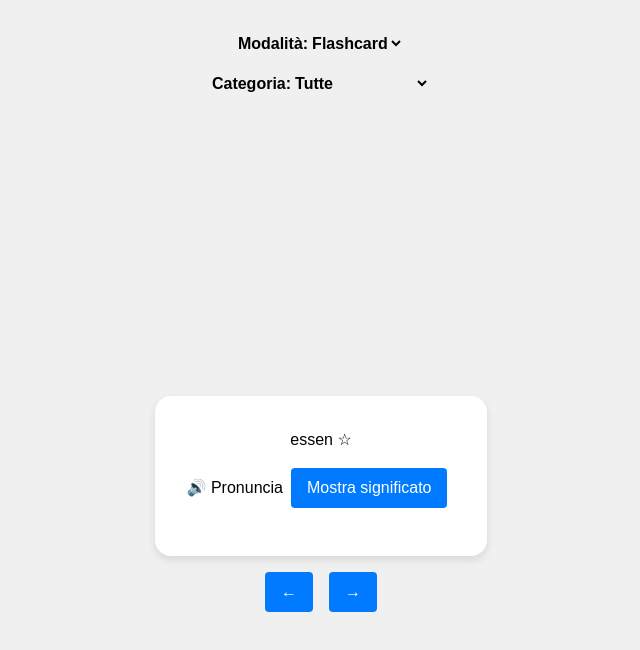
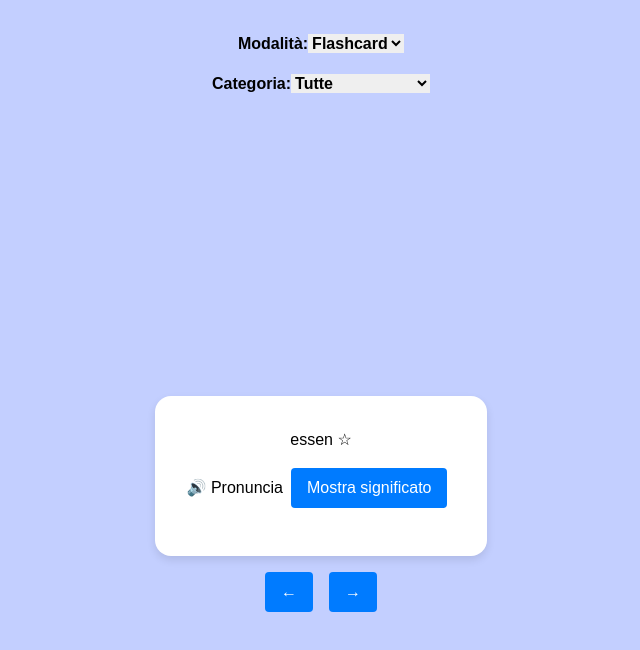
Before and after one commit to JackGarrus/flashy, a React (Create React App) app: page / in a window 1280 px wide. Shown: the top 650 px of the page, without its empty margins (319-959 px from the left). Built offline with nearby package versions, Linux system fonts and the light colour scheme.

Commit message:
minor improvements

```diff
--- a/src/App.tsx
+++ b/src/App.tsx
@@ -41,6 +41,7 @@ const App: React.FC = () => {
         onToggleOnlyFavorites={setOnlyFavorites}
       />
 
+      <div className="container">
         {mode === "flashcard" ? (
           <FlashcardViewer
             selectedCategory={selectedCategory}
@@ -56,6 +57,7 @@ const App: React.FC = () => {
           />
         )}
       </div>
+    </div>
   );
 };
 
--- a/src/components/FlashcardViewer.tsx
+++ b/src/components/FlashcardViewer.tsx
@@ -27,7 +27,7 @@ const FlashcardViewer: React.FC<FlashcardViewerProps> = ({
   if (!current) return null;
 
   return (
-    <div className="container">
+    <>
       <Flashcard
         verb={current.verb}
         translation={current.translation}
@@ -45,7 +45,7 @@ const FlashcardViewer: React.FC<FlashcardViewerProps> = ({
           →
         </button>
       </div>
-    </div>
+    </>
   );
 };
 
--- a/src/index.css
+++ b/src/index.css
@@ -5,7 +5,7 @@
 body {
   margin: 0;
   font-family: sans-serif;
-  background: #f0f0f0;
+  background: #c3cfff;
 }
 
 .container {
```
Lines whose indentation alone changed are shown as unchanged.
